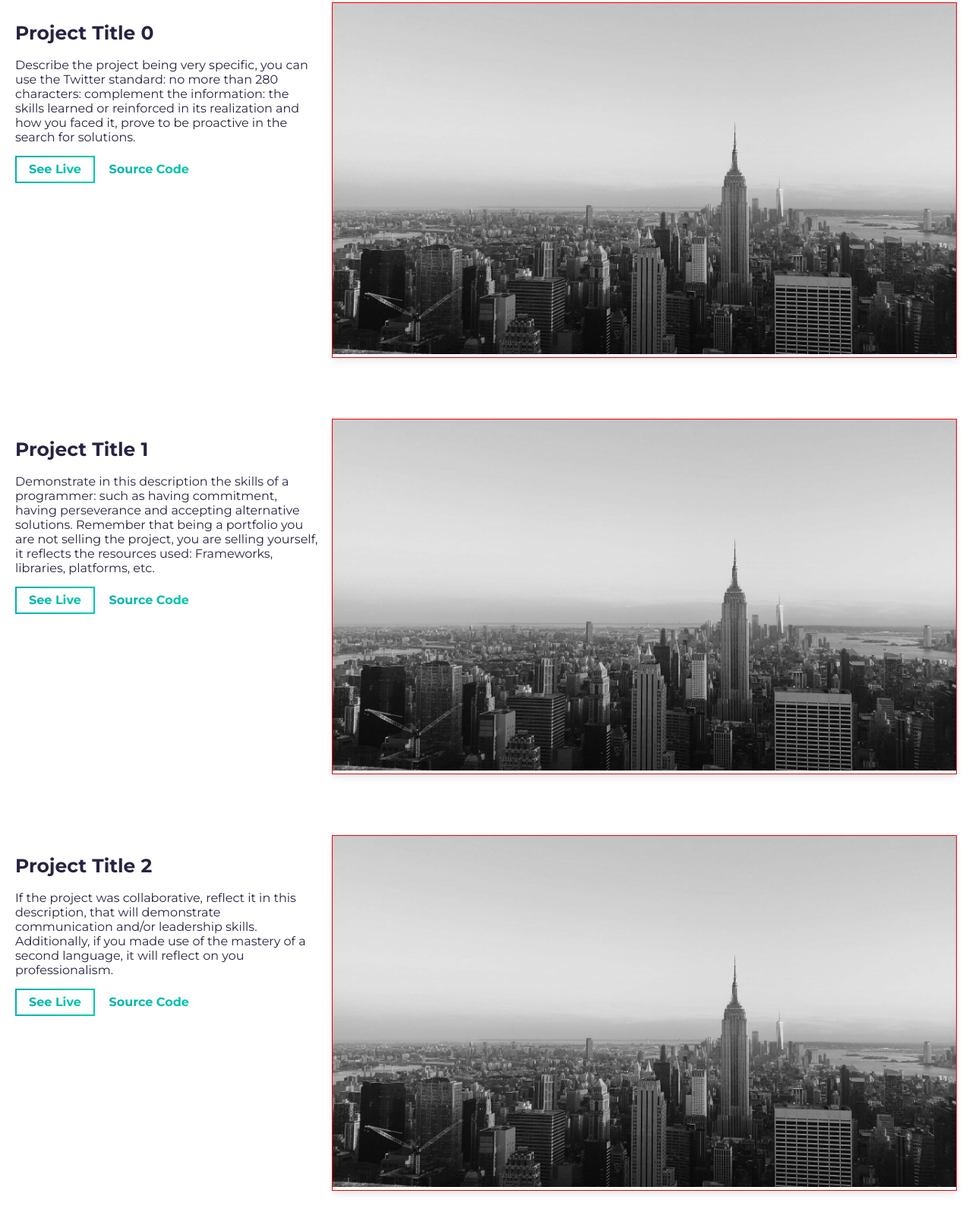
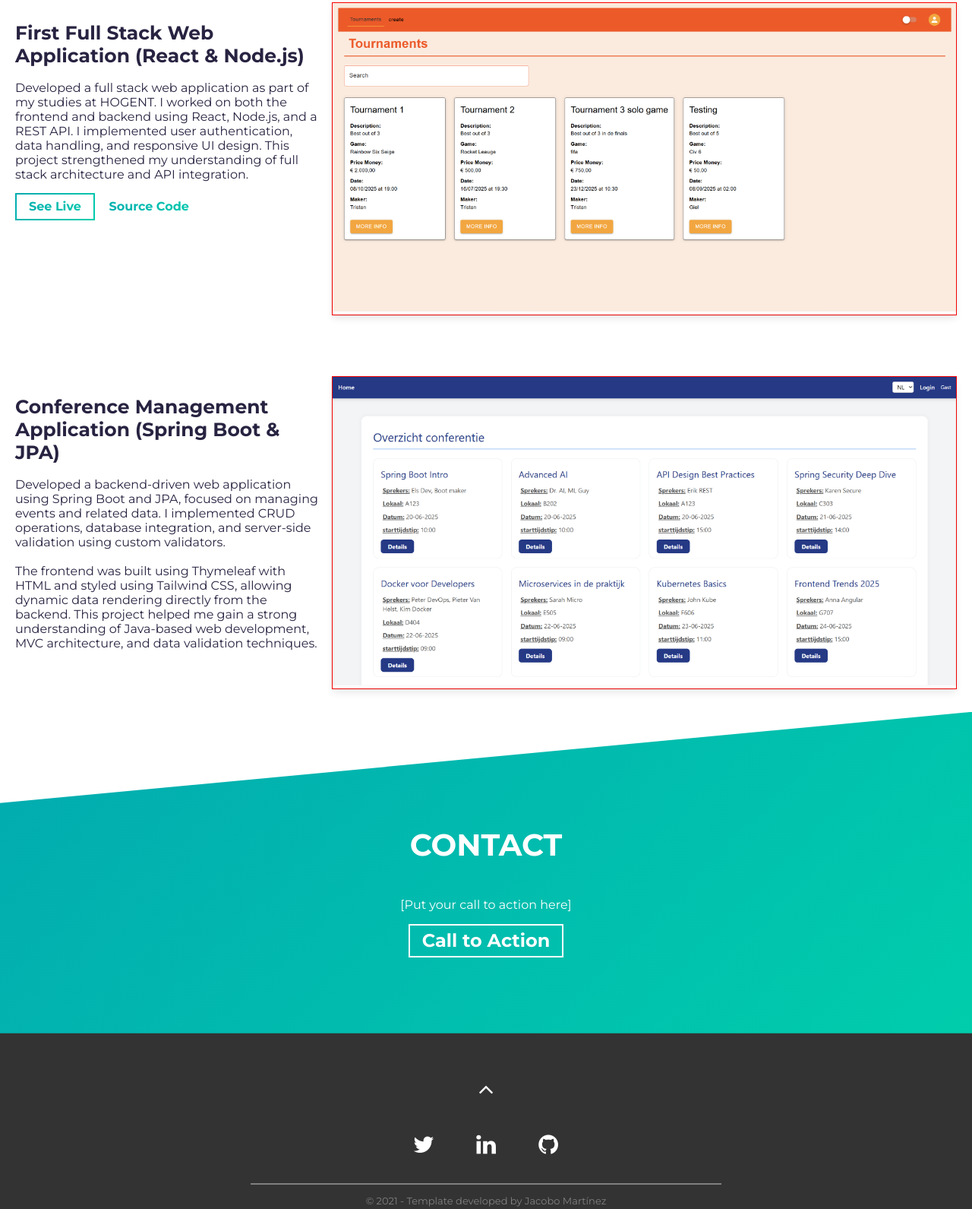
Before and after one commit to Tristanvanspeybroeck/my-portfolio, a website built with Vite: page index.html in a window 1280 px wide. Shown: the part 1816-3407 px from the top of the page at 76% size. Built offline with nearby package versions, Linux system fonts and the light colour scheme.

Commit message:
add projects

```diff
--- a/index.html
+++ b/index.html
@@ -58,13 +58,13 @@
         <div class="about-wrapper__info load-hidden">
           <p class="about-wrapper__info-text">
             I am a final-year Applied Computer Science student at HOGENT, specializing in Full Stack Development. I have
-            a strong interest in building scalable web applications and continuously improving my technical skills
-            through hands-on projects and real-world experience.
+            experience with Java, Node.js, React, .NET, Python, and modern web technologies such as HTML and CSS.
           </p>
           <p class="about-wrapper__info-text">
-            Outside of coding, I am very active and enjoy boxing, fitness, and riding motorcycles. These activities help
-            me stay disciplined, focused, and motivated — qualities I also bring into my work as a developer. My goal is
-            to grow into a skilled full stack developer and contribute to innovative and impactful digital solutions.
+            I enjoy building web applications and continuously improving my technical skills through hands-on projects
+            during my studies. I am particularly interested in backend development and full stack solutions.
+            Outside of coding, I am very active and enjoy boxing, fitness, and riding motorcycles. My goal is to grow
+            into a skilled full stack developer and contribute to innovative digital solutions.
           </p>
           <span class="d-flex mt-3">
             <a rel="noreferrer" target="_blank" class="cta-btn cta-btn--resume"
@@ -84,28 +84,29 @@
       <!-- Notice: each .project is a project -->
       <div class="project">
         <div class="project__text load-hidden">
-          <h3 class="project__text-title">Project Title 0</h3>
+          <h3 class="project__text-title">First Full Stack Web Application (React & Node.js)</h3>
           <div>
             <p class="mb-4">
-              Describe the project being very specific, you can use the Twitter standard: no more than 280
-              characters:
-              complement the information: the skills learned or reinforced in its realization and how you faced
-              it,
-              prove to be proactive in the search for solutions.
+              Developed a full stack web application as part of my studies at HOGENT. I worked on both the frontend and
+              backend using React, Node.js, and a REST API.
+              I implemented user authentication, data handling, and responsive UI design. This project strengthened my
+              understanding of full stack architecture and API integration.
             </p>
           </div>
-          <a rel="noreferrer" target="_blank" class="cta-btn cta-btn--hero" href="#!">
+          <a rel="noreferrer" target="_blank" class="cta-btn cta-btn--hero"
+            href="https://frontend-2425-tristanvanspeybroeck.onrender.com">
             See Live
           </a>
-          <a rel="noreferrer" target="_blank" class="cta-btn text-color-main" href="#!">
+          <a rel="noreferrer" target="_blank" class="cta-btn text-color-main"
+            href="https://github.com/Tristanvanspeybroeck/frontendweb-24-25">
             Source Code
           </a>
         </div>
         <div class="project__image load-hidden">
-          <a rel="noreferrer" href="#!" target="_blank">
+          <a rel="noreferrer" href="https://frontend-2425-tristanvanspeybroeck.onrender.com" target="_blank">
             <div data-tilt data-tilt-max="4" data-tilt-glare="true" data-tilt-max-glare="0.5"
               class="thumbnail rounded js-tilt">
-              <img alt="Project Image" class="img-fluid" src="/project.jpg" />
+              <img alt="Project Image" class="img-fluid" src="/React_NodeJs_Project.png" />
             </div>
           </a>
         </div>
@@ -115,63 +116,29 @@
       <!-- Notice: each .project is a project -->
       <div class="project">
         <div class="project__text load-hidden">
-          <h3 class="project__text-title">Project Title 1</h3>
+          <h3 class="project__text-title">Conference Management Application (Spring Boot & JPA)</h3>
           <div>
             <p class="mb-4">
-              Demonstrate in this description the skills of a programmer: such as having commitment,
-              having perseverance and accepting alternative solutions. Remember that being a portfolio you are not
-              selling the project,
-              you are selling yourself, it reflects the resources used: Frameworks, libraries, platforms, etc.
+              Developed a backend-driven web application using Spring Boot and JPA, focused on managing events and
+              related data. I implemented CRUD operations, database integration, and server-side validation using custom
+              validators.
+              <br /><br />
+              The frontend was built using Thymeleaf with HTML and styled using Tailwind CSS, allowing dynamic data
+              rendering directly from the backend. This project helped me gain a strong understanding of Java-based web
+              development, MVC architecture, and data validation techniques.
             </p>
           </div>
-          <a rel="noreferrer" target="_blank" class="cta-btn cta-btn--hero" href="#!">
-            See Live
-          </a>
-          <a rel="noreferrer" target="_blank" class="cta-btn text-color-main" href="#!">
-            Source Code
-          </a>
         </div>
         <div class="project__image load-hidden">
           <a rel="noreferrer" href="#!" target="_blank">
             <div data-tilt data-tilt-max="4" data-tilt-glare="true" data-tilt-max-glare="0.5"
               class="thumbnail rounded js-tilt">
-              <img alt="Project Image" class="img-fluid" src="/project.jpg" />
+              <img alt="Project Image" class="img-fluid" src="/Sping_boot_Project.png" />
             </div>
           </a>
         </div>
       </div>
       <!-- /END Project -->
-
-      <!-- Notice: each .project is a project -->
-      <div class="project">
-        <div class="project__text load-hidden">
-          <h3 class="project__text-title">Project Title 2</h3>
-          <div>
-            <p class="mb-4">
-              If the project was collaborative, reflect it in this description, that will demonstrate
-              communication and/or leadership skills.
-              Additionally, if you made use of the mastery of a second language, it will reflect on you
-              professionalism.
-            </p>
-          </div>
-          <a rel="noreferrer" target="_blank" class="cta-btn cta-btn--hero" href="#!">
-            See Live
-          </a>
-          <a rel="noreferrer" target="_blank" class="cta-btn text-color-main" href="#!">
-            Source Code
-          </a>
-        </div>
-        <div class="project__image load-hidden">
-          <a rel="noreferrer" href="#!" target="_blank">
-            <div data-tilt data-tilt-max="4" data-tilt-glare="true" data-tilt-max-glare="0.5"
-              class="thumbnail rounded js-tilt">
-              <img alt="Project Image" class="img-fluid" src="/project.jpg" />
-            </div>
-          </a>
-        </div>
-      </div>
-      <!-- /END Project -->
-
     </section>
     <!-- /END Projects Section -->
 
```
Also changed, not shown: public/React_NodeJs_Project.png (added), public/Sping_boot_Project.png (added).
